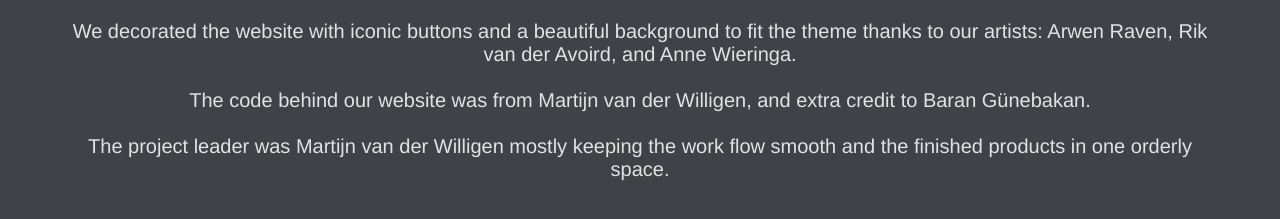
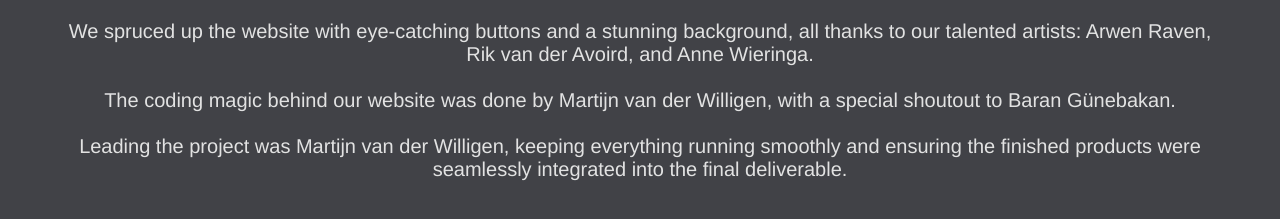
Before and after one commit to martijnsark/Project_Data_Visualization, a plain HTML site: page credits.html in a window 1280 px wide. Shown: the part 255-474 px from the top of the page. Drawn offline with Linux system fonts and the light colour scheme.

Commit message:
Update credits.html

```diff
--- a/credits.html
+++ b/credits.html
@@ -24,11 +24,12 @@
             Credits
         </h1>
         <p>
-            We decorated the website with iconic buttons and a beautiful background to fit the theme thanks to our artists: Arwen Raven, Rik van der Avoird, and Anne Wieringa. <br>
+            We spruced up the website with eye-catching buttons and a stunning background, all thanks to our talented artists: Arwen Raven, Rik van der Avoird, and Anne Wieringa. <br>
             <br>
-            The code behind our website was from Martijn van der Willigen, and extra credit to Baran Günebakan.<br>
+            The coding magic behind our website was done by Martijn van der Willigen, with a special shoutout to Baran Günebakan.<br>
             <br>
-            The project leader was Martijn van der Willigen mostly keeping the work flow smooth and the finished products in one orderly space.
+            Leading the project was Martijn van der Willigen, keeping everything running smoothly and ensuring the finished products were seamlessly integrated into the final deliverable.<br>
+            <br>
         </p>
     </div>
 
```
